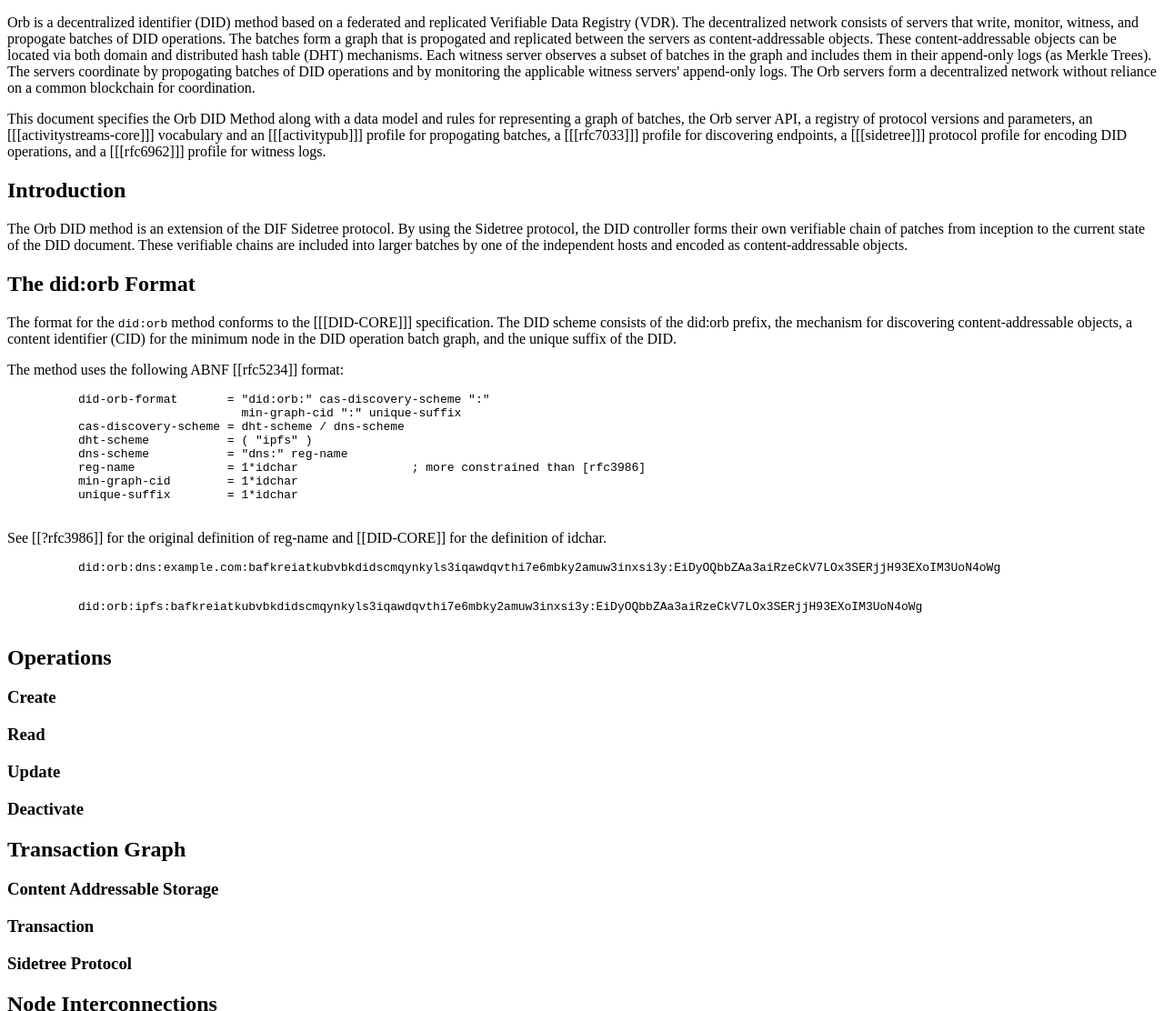
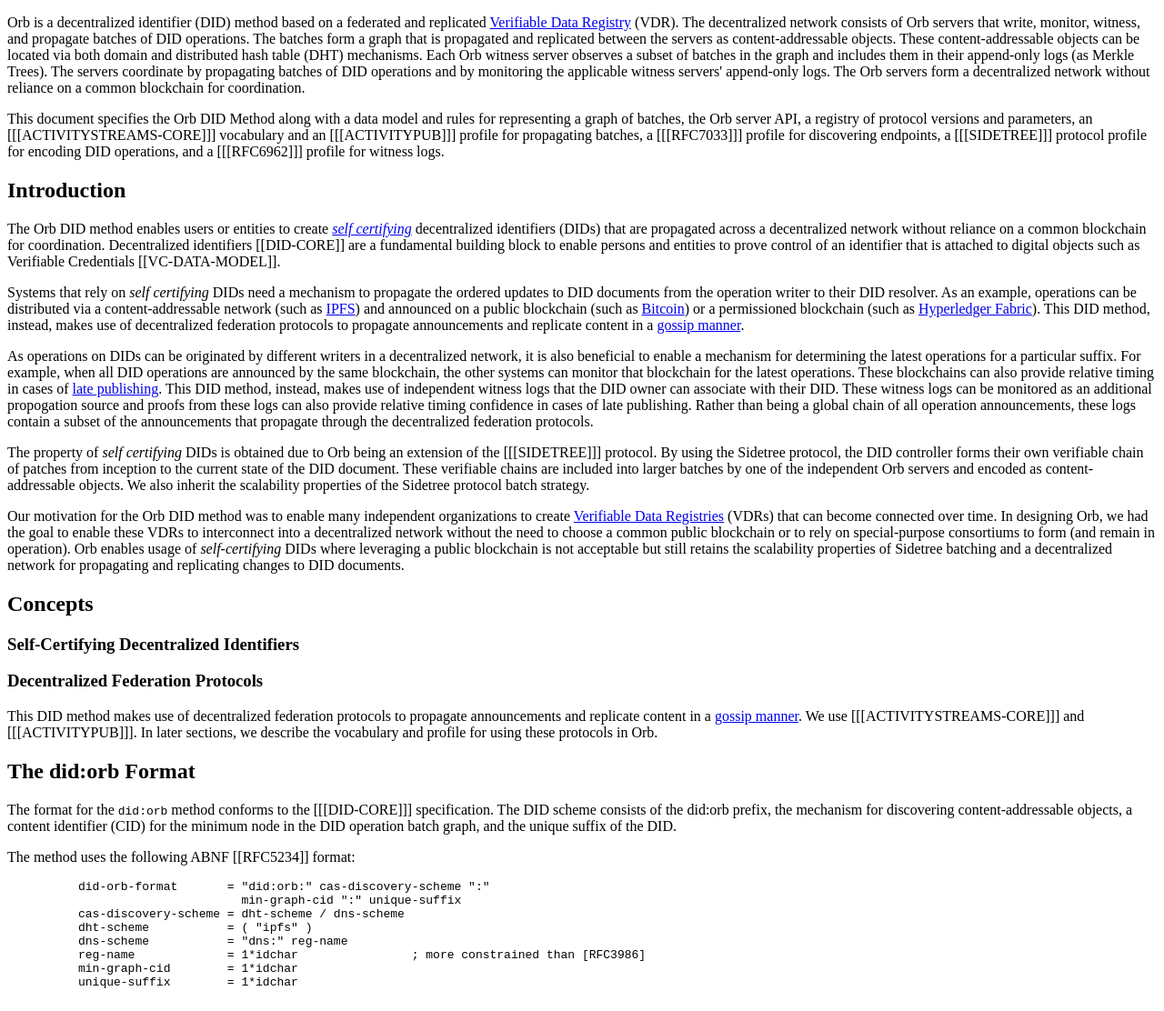
Before and after one commit to trustbloc/did-method-orb, a plain HTML site: page index.html in a window 1280 px wide. Shown: the top 1112 px of the page at 91% size. Drawn offline with Linux system fonts and the light colour scheme.

Commit message:
Add introduction to spec
Signed-off-by: Troy Ronda <troy.ronda@securekey.com>

```diff
--- a/index.html
+++ b/index.html
@@ -14,7 +14,7 @@
         }],
         github: "https://github.com/trustbloc/did-method-orb",
         localBiblio: {
-          sidetree: {
+          SIDETREE: {
             title: "Sidetree",
             href: "https://identity.foundation/sidetree/spec/",
             publisher: "Decentralized Identity Foundation",
@@ -27,21 +27,22 @@
   <body>
     <section id='abstract'>
       <p>
-        Orb is a decentralized identifier (DID) method based on a federated and replicated Verifiable Data Registry (VDR).
-        The decentralized network consists of servers that write, monitor, witness, and propogate batches of DID operations.
-        The batches form a graph that is propogated and replicated between the servers as content-addressable objects.
+        Orb is a decentralized identifier (DID) method based on a federated and replicated
+        <a href="https://www.w3.org/TR/did-core/#dfn-verifiable-data-registry">Verifiable Data Registry</a> (VDR).
+        The decentralized network consists of Orb servers that write, monitor, witness, and propagate batches of DID operations.
+        The batches form a graph that is propagated and replicated between the servers as content-addressable objects.
         These content-addressable objects can be located via both domain and distributed hash table (DHT) mechanisms.
-        Each witness server observes a subset of batches in the graph and includes them in their append-only logs (as Merkle Trees).
-        The servers coordinate by propogating batches of DID operations and by monitoring the applicable witness servers' append-only logs.
+        Each Orb witness server observes a subset of batches in the graph and includes them in their append-only logs (as Merkle Trees).
+        The servers coordinate by propagating batches of DID operations and by monitoring the applicable witness servers' append-only logs.
         The Orb servers form a decentralized network without reliance on a common blockchain for coordination.
       </p>
 
       <p>
         This document specifies the Orb DID Method along with a data model and rules for representing a graph of batches,
         the Orb server API, a registry of protocol versions and parameters,
-        an [[[activitystreams-core]]] vocabulary and an [[[activitypub]]] profile for propogating batches,
-        a [[[rfc7033]]] profile for discovering endpoints, a [[[sidetree]]] protocol profile for encoding DID operations,
-        and a [[[rfc6962]]] profile for witness logs.
+        an [[[ACTIVITYSTREAMS-CORE]]] vocabulary and an [[[ACTIVITYPUB]]] profile for propagating batches,
+        a [[[RFC7033]]] profile for discovering endpoints, a [[[SIDETREE]]] protocol profile for encoding DID operations,
+        and a [[[RFC6962]]] profile for witness logs.
       </p>
     </section>
     <section id='sotd'>
@@ -52,13 +53,67 @@
     <section class="informative">
         <h2>Introduction</h2>
         <p>
+          The Orb DID method enables users or entities to create <a href="https://identity.foundation/sidetree/spec/#did-uri-composition"><i>self certifying</i></a>
+          decentralized identifiers (DIDs) that are propagated across a decentralized network without reliance on a common blockchain for coordination.
+          Decentralized identifiers [[DID-CORE]] are a fundamental building block to enable persons and entities to prove control of an identifier
+          that is attached to digital objects such as Verifiable Credentials [[VC-DATA-MODEL]].
         </p>
 
         <p>
-          The Orb DID method is an extension of the DIF Sidetree protocol.
+          Systems that rely on <i>self certifying</i> DIDs need a
+          mechanism to propagate the ordered updates to DID documents from the operation writer to their DID resolver.
+          As an example, operations can be distributed via a content-addressable network (such as <a href="https://ipfs.io">IPFS</a>)
+          and announced on a public blockchain (such as <a href="https://bitcoin.org">Bitcoin</a>) or a permissioned blockchain
+          (such as <a href="https://www.hyperledger.org/use/fabric">Hyperledger Fabric</a>). This DID method, instead, makes use of
+          decentralized federation protocols to propagate announcements and replicate content in a <a href="https://en.wikipedia.org/wiki/Gossip_protocol">gossip manner</a>.
+        </p>
+
+        <p>
+          As operations on DIDs can be originated by different writers in a decentralized network, it is also beneficial to enable a mechanism for determining
+          the latest operations for a particular suffix. For example, when all DID operations are announced by the same blockchain, the other systems can
+          monitor that blockchain for the latest operations. These blockchains can also provide relative timing in cases of
+          <a href="https://identity.foundation/sidetree/spec/#late-publishing">late publishing</a>. This DID method, instead, makes use of independent witness logs
+          that the DID owner can associate with their DID. These witness logs can be monitored as an additional propogation source and proofs from these logs can
+          also provide relative timing confidence in cases of late publishing. Rather than being a global chain of all operation announcements, these logs contain
+          a subset of the announcements that propagate through the decentralized federation protocols.
+        </p>
+
+        <p>
+          The property of <i>self certifying</i> DIDs is obtained due to Orb being an extension of the [[[SIDETREE]]] protocol.
           By using the Sidetree protocol, the DID controller forms their own verifiable chain of patches from inception to the current state of the DID document.
-          These verifiable chains are included into larger batches by one of the independent hosts and encoded as content-addressable objects.
+          These verifiable chains are included into larger batches by one of the independent Orb servers and encoded as content-addressable objects. We also
+          inherit the scalability properties of the Sidetree protocol batch strategy.
         </p>
+
+        <p>
+          Our motivation for the Orb DID method was to enable many independent organizations to create <a href="https://www.w3.org/TR/did-core/#dfn-verifiable-data-registry">
+          Verifiable Data Registries</a> (VDRs) that can become connected over time.
+          In designing Orb, we had the goal to enable these VDRs to interconnect into a decentralized network without the need to choose a common public
+          blockchain or to rely on special-purpose consortiums to form (and remain in operation). Orb enables usage of <i>self-certifying</i> DIDs where leveraging a
+          public blockchain is not acceptable but still retains the scalability properties of Sidetree batching and a decentralized network for propagating and replicating
+          changes to DID documents.
+        </p>
+
+    </section>
+
+    <section class="normative">
+      <h2 id="format">Concepts</h2>
+
+      <section class="normative">
+        <h3>Self-Certifying Decentralized Identifiers</h3>
+
+        <p>
+        </p>
+      </section>
+
+      <section class="normative">
+        <h3>Decentralized Federation Protocols</h3>
+          This DID method makes use of decentralized federation protocols to propagate announcements and replicate content in a
+          <a href="https://en.wikipedia.org/wiki/Gossip_protocol">gossip manner</a>. We use [[[ACTIVITYSTREAMS-CORE]]] and [[[ACTIVITYPUB]]].
+          In later sections, we describe the vocabulary and profile for using these protocols in Orb.
+        <p>
+        </p>
+      </section>
 
     </section>
 
@@ -72,7 +127,7 @@
         </p>
 
         <p>
-            The method uses the following ABNF [[rfc5234]] format:
+            The method uses the following ABNF [[RFC5234]] format:
         </p>
 
         <pre>
@@ -81,13 +136,13 @@
           cas-discovery-scheme = dht-scheme / dns-scheme
           dht-scheme           = ( "ipfs" )
           dns-scheme           = "dns:" reg-name
-          reg-name             = 1*idchar                ; more constrained than [rfc3986]
+          reg-name             = 1*idchar                ; more constrained than [RFC3986]
           min-graph-cid        = 1*idchar
           unique-suffix        = 1*idchar
         </pre>
 
         <p>
-          See [[?rfc3986]] for the original definition of reg-name and [[DID-CORE]] for the definition of idchar.
+          See [[?RFC3986]] for the original definition of reg-name and [[DID-CORE]] for the definition of idchar.
         </p>
 
         <pre class="example" title="An Orb DID that uses the DNS scheme for content discovery">
```
